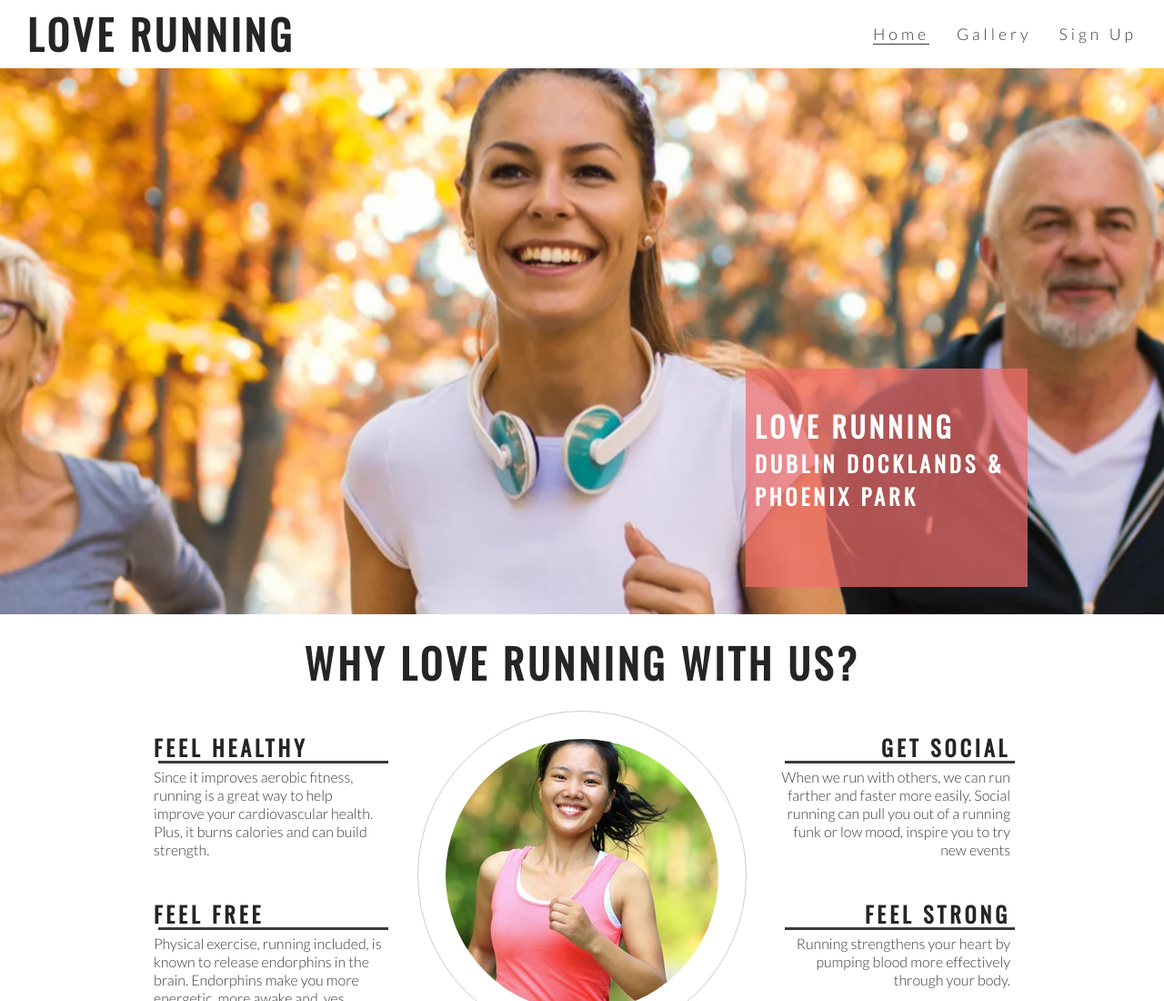
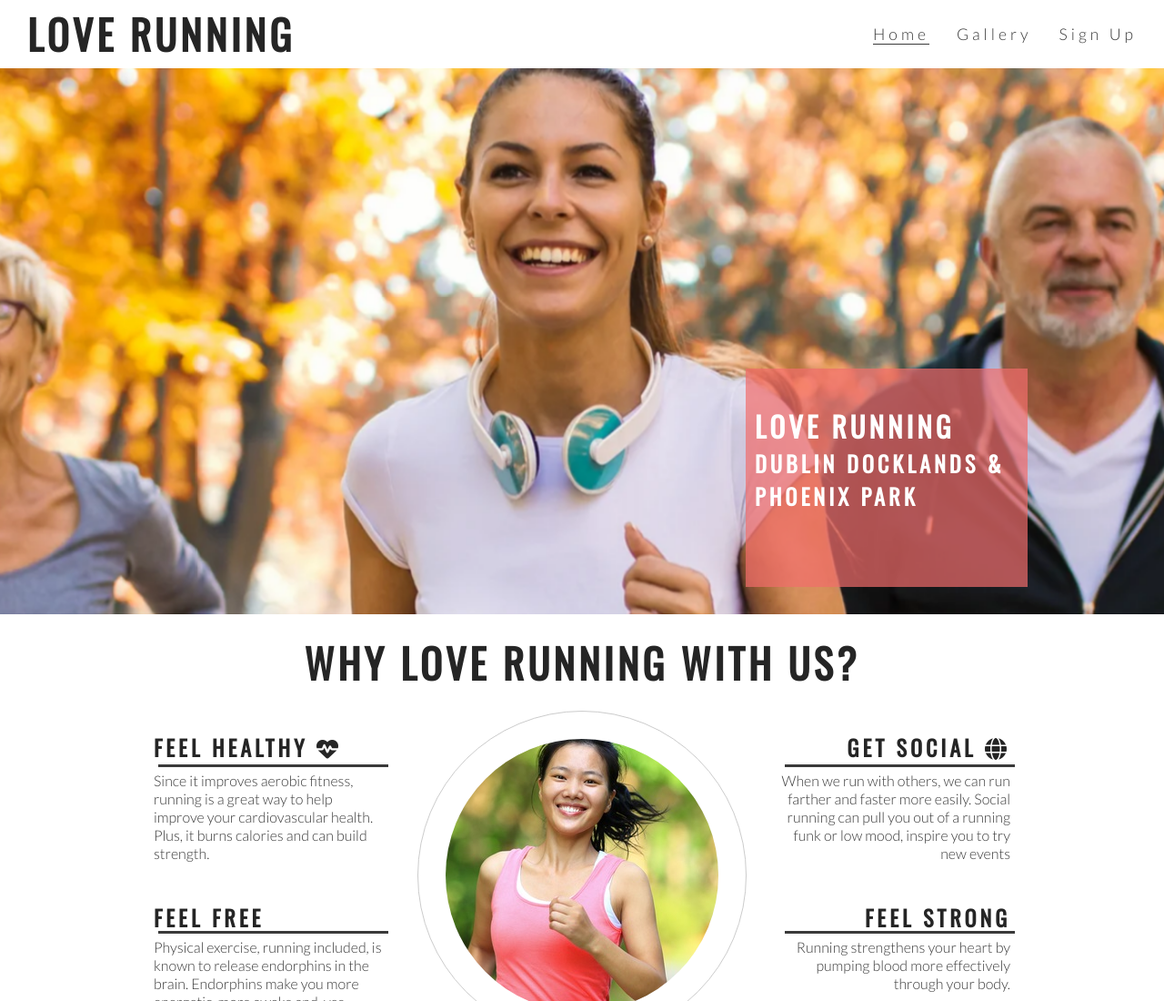
Before and after one commit to edwardgurney/love-running, a plain HTML site: page index.html in a window 1280 px wide. Shown: the top 1100 px of the page at 91% size. Drawn offline with nearby package versions, Linux system fonts and the light colour scheme.

Commit message:
Add logo to get healthy and get social

```diff
--- a/index.html
+++ b/index.html
@@ -39,7 +39,7 @@
         <h2 id="welcome">Why Love Running With Us?</h2>
         <div id="left-about">
             <div class="left-about-heading">
-                <h2>Feel Healthy</h2>
+                <h2>Feel Healthy <i class="fas fa-heartbeat"></i></h2>
                 <hr>
                 <p>Since it improves aerobic fitness, running is a great way to help improve your cardiovascular health. Plus, it burns calories and can build strength.</p>
             </div>
@@ -51,7 +51,7 @@
         </div>
         <div id="right-about">
             <div class="right-about-heading">
-            <h2>Get Social</h2>
+            <h2>Get Social <i class="fas fa-globe"></i></h2>
             <hr>
             <p>When we run with others, we can run farther and faster more easily. Social running can pull you out
                 of a running funk or low mood, inspire you to try new events</p>
@@ -77,5 +77,8 @@
     <footer>
         Social links here
     </footer>
+
+    <!--font awesome script-->
+    <script src="https://kit.fontawesome.com/10453e5d82.js" crossorigin="anonymous"></script>
 </body>
 </html>
```
